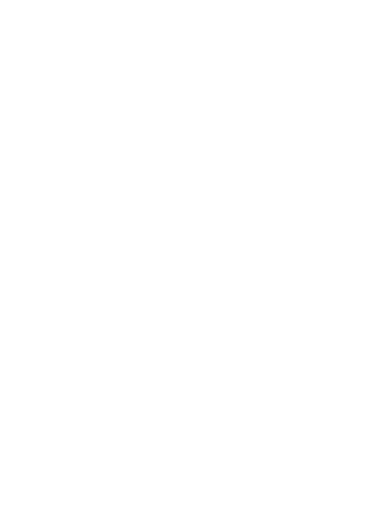
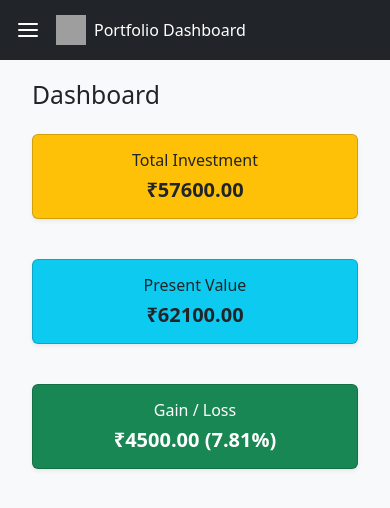
Before and after one commit to devopslayer/portfolio-dashboard, a React (Vite) app: page /dashboard in a window 390 px wide. Before the commit this address had no page. Shown: the top 508 px of the page. Built offline with nearby package versions, Linux system fonts and the light colour scheme; grey boxes are pictures that could not be loaded.

Commit message:
Implemented responsive layout with fixed header, toggleable sidebar, and route-based content rendering

```diff
--- /dev/null
+++ b/src/components/Dashboard/Dashboard.jsx
@@ -0,0 +1,52 @@
+import SummaryCard from "../SummaryCard/SummaryCard";
+import usePortfolioData from "../../hooks/usePortfolioData";
+
+const Dashboard = () => {
+  const { sectors } = usePortfolioData();
+
+  const totals = Object.values(sectors).reduce(
+    (acc, sector) => {
+      acc.investment += sector.total?.investment || 0;
+      acc.presentValue += sector.total?.presentValue || 0;
+      return acc;
+    },
+    { investment: 0, presentValue: 0 }
+  );
+
+  const gainLoss = totals.presentValue - totals.investment;
+  const gainLossPercentage = totals.investment
+    ? ((gainLoss / totals.investment) * 100).toFixed(2)
+    : 0;
+
+  return (
+    <div className="container">
+      <h2 className="mb-4">Dashboard</h2>
+      <div className="row row-cols-1 row-cols-md-3 g-4 mb-4">
+        <div className="col">
+          <SummaryCard
+            title="Total Investment"
+            value={`₹${totals.investment.toFixed(2)}`}
+            bg="warning"
+          />
+        </div>
+        <div className="col">
+          <SummaryCard
+            title="Present Value"
+            value={`₹${totals.presentValue.toFixed(2)}`}
+            bg="info"
+          />
+        </div>
+        <div className="col">
+          <SummaryCard
+            title="Gain / Loss"
+            value={`₹${gainLoss.toFixed(2)} (${gainLossPercentage}%)`}
+            bg={gainLoss >= 0 ? "success" : "danger"}
+            textColor="white"
+          />
+        </div>
+      </div>
+    </div>
+  );
+};
+
+export default Dashboard;
--- a/src/components/Header/Header.css
+++ b/src/components/Header/Header.css
@@ -1,3 +1,23 @@
 .navbar {
   box-shadow: 0 2px 5px rgba(0, 0, 0, 0.2);
 }
+
+.header-fixed {
+  height: 60px;
+  background-color: #212529;
+  color: white;
+  display: flex;
+  align-items: center;
+  padding: 0 1rem;
+  position: fixed;
+  top: 0;
+  left: 0;
+  right: 0;
+  z-index: 1050;
+}
+
+.menu-icon {
+  font-size: 1.5rem;
+  color: white;
+  cursor: pointer;
+}
--- a/src/components/Header/Header.jsx
+++ b/src/components/Header/Header.jsx
@@ -1,20 +1,19 @@
+import { FiMenu } from "react-icons/fi";
 import investmentLogo from "../../assets/investment.png";
 import "./Header.css";
 
-const Header = () => (
-  <nav className="navbar navbar-dark bg-dark px-3">
-    <span className="navbar-brand mb-0 h1 d-flex align-items-center">
-      {/* Portfolio icons created by Eucalyp - Flaticon, For more details you can visit to (https://www.flaticon.com/free-icons/portfolio) */}
+const Header = ({ toggleSidebar }) => (
+  <div className="header-fixed">
+    <FiMenu className="menu-icon me-3" onClick={toggleSidebar} />
     <img
       src={investmentLogo}
       alt="Brand Logo"
       width="30"
       height="30"
-        className="d-inline-block align-top me-3"
+      className="d-inline-block align-top me-2"
     />
-      Portfolio Dashboard
-    </span>
-  </nav>
+    <span>Portfolio Dashboard</span>
+  </div>
 );
 
 export default Header;
--- /dev/null
+++ b/src/components/Sidebar/Sidebar.css
@@ -0,0 +1,43 @@
+.sidebar {
+  width: 250px;
+  height: calc(100vh - 60px);
+  background-color: #343a40;
+  position: fixed;
+  top: 60px;
+  left: 0;
+  z-index: 1000;
+  transform: translateX(-100%);
+  transition: transform 0.3s ease;
+  overflow-y: auto;
+}
+
+.sidebar.open {
+  transform: translateX(0);
+}
+
+.sidebar-content {
+  padding: 10px;
+}
+
+.sidebar .nav-link {
+  font-size: 1rem;
+  display: flex;
+  align-items: center;
+  text-decoration: none;
+  padding: 10px 20px;
+  color: white;
+  border-radius: 4px;
+}
+
+.sidebar .nav-link:hover,
+.sidebar .nav-link.active {
+  background-color: #495057;
+}
+
+.sidebar .nav-link.active {
+  border-left: 4px solid #0d6efd;
+}
+
+.sidebar .nav-link + .nav-link {
+  margin-top: 8px;
+}
--- /dev/null
+++ b/src/components/Sidebar/Sidebar.jsx
@@ -0,0 +1,26 @@
+import { NavLink } from "react-router-dom";
+import { FiHome, FiBarChart2 } from "react-icons/fi";
+import "./Sidebar.css";
+
+const Sidebar = ({ isOpen }) => (
+  <div className={`sidebar ${isOpen ? "open" : ""}`}>
+    <div className="sidebar-content mt-3">
+      <NavLink
+        to="/dashboard"
+        className="nav-link text-white mb-3"
+        activeclassname="active"
+      >
+        <FiHome className="me-2" /> Dashboard
+      </NavLink>
+      <NavLink
+        to="/portfolio"
+        className="nav-link text-white mb-3"
+        activeclassname="active"
+      >
+        <FiBarChart2 className="me-2" /> My Portfolio
+      </NavLink>
+    </div>
+  </div>
+);
+
+export default Sidebar;
--- /dev/null
+++ b/src/components/SummaryCard/SummaryCard.css
@@ -0,0 +1,4 @@
+.card {
+  min-width: 200px;
+  border-radius: 8px;
+}
--- /dev/null
+++ b/src/components/SummaryCard/SummaryCard.jsx
@@ -0,0 +1,14 @@
+import "./SummaryCard.css";
+
+const SummaryCard = ({ title, value, bg = "light", textColor = "dark" }) => {
+  return (
+    <div className={`card text-${textColor} bg-${bg} mb-3 shadow-sm`}>
+      <div className="card-body text-center">
+        <h6 className="card-title mb-2">{title}</h6>
+        <h5 className="card-text fw-bold">{value}</h5>
+      </div>
+    </div>
+  );
+};
+
+export default SummaryCard;
--- a/src/components/Table/PortfolioTable.jsx
+++ b/src/components/Table/PortfolioTable.jsx
@@ -11,6 +11,7 @@ const PortfolioTable = () => {
 
   return (
     <div className="table-responsive">
+      <h2 className="mb-4">My portfolio</h2>
       <table className="table table-bordered table-hover table-sm">
         <thead className="table-dark text-center align-middle">
           <tr>
--- a/src/pages/Home/Home.css
+++ b/src/pages/Home/Home.css
@@ -1,3 +1,29 @@
-.container {
-  padding-bottom: 20px;
+.home-layout {
+  display: flex;
+  flex-direction: column;
+  height: 100vh;
+  overflow: hidden;
 }
+
+.main-content {
+  flex-grow: 1;
+  display: flex;
+  flex-direction: column;
+  position: relative;
+}
+
+.page-content {
+  flex-grow: 1;
+  padding: 80px 20px 20px;
+  background-color: #f8f9fa;
+  transition: margin-left 0.3s ease;
+}
+
+.page-content.shifted {
+  margin-left: 250px;
+}
+
+.page-container {
+  height: calc(100vh - 100px);
+  overflow-y: auto;
+}
--- a/src/pages/Home/Home.jsx
+++ b/src/pages/Home/Home.jsx
@@ -1,16 +1,25 @@
+import { useState } from "react";
+import { Outlet } from "react-router-dom";
+import Sidebar from "../../components/Sidebar/Sidebar";
 import Header from "../../components/Header/Header";
-import PortfolioTable from "../../components/Table/PortfolioTable";
 import "./Home.css";
 
 const Home = () => {
+  const [isSidebarOpen, setIsSidebarOpen] = useState(false);
+  const toggleSidebar = () => setIsSidebarOpen(!isSidebarOpen);
+
   return (
-    <>
-      <Header />
-      <div className="container mt-4">
-        <h2 className="mb-4">My Portfolio</h2>
-        <PortfolioTable />
+    <div className="home-layout">
+      <Sidebar isOpen={isSidebarOpen} />
+      <div className="main-content">
+        <Header toggleSidebar={toggleSidebar} />
+        <div className={`page-content ${isSidebarOpen ? "shifted" : ""}`}>
+          <div className="page-container">
+            <Outlet />
+          </div>
+        </div>
       </div>
-    </>
+    </div>
   );
 };
 
--- a/src/routes/AppRouter.jsx
+++ b/src/routes/AppRouter.jsx
@@ -1,12 +1,25 @@
-import { BrowserRouter as Router, Routes, Route } from "react-router-dom";
+import {
+  BrowserRouter as Router,
+  Routes,
+  Route,
+  Navigate,
+} from "react-router-dom";
 import Home from "../pages/Home/Home";
+import Dashboard from "../components/Dashboard/Dashboard";
+import PortfolioTable from "../components/Table/PortfolioTable";
 
-const AppRouter = () => (
-  <Router>
-    <Routes>
-      <Route path="/" element={<Home />} />
-    </Routes>
-  </Router>
-);
+const AppRouter = () => {
+  return (
+    <Router>
+      <Routes>
+        <Route path="/" element={<Home />}>
+          <Route index element={<Navigate to="dashboard" />} />
+          <Route path="dashboard" element={<Dashboard />} />
+          <Route path="portfolio" element={<PortfolioTable />} />
+        </Route>
+      </Routes>
+    </Router>
+  );
+};
 
 export default AppRouter;
```
Lines whose indentation alone changed are shown as unchanged.
